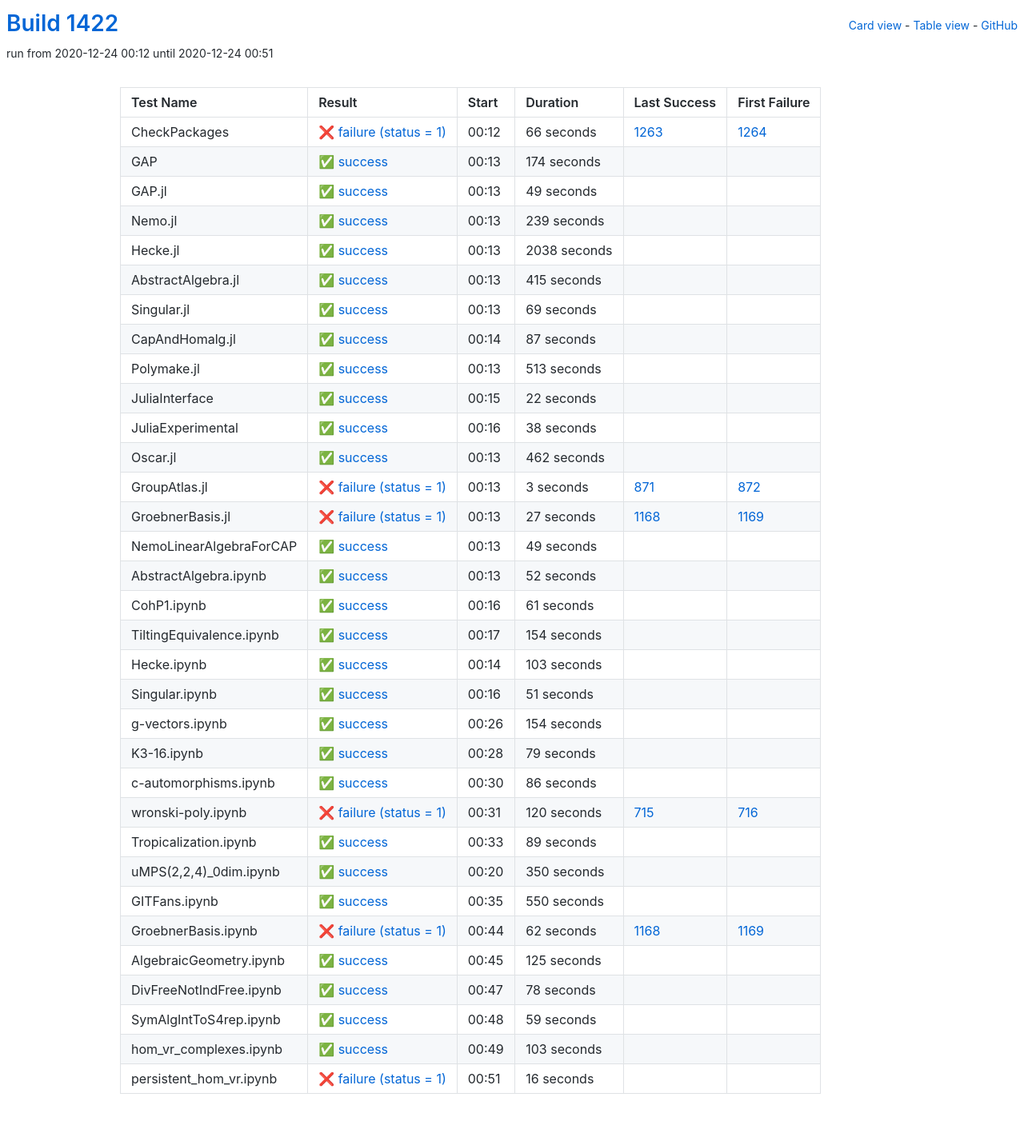
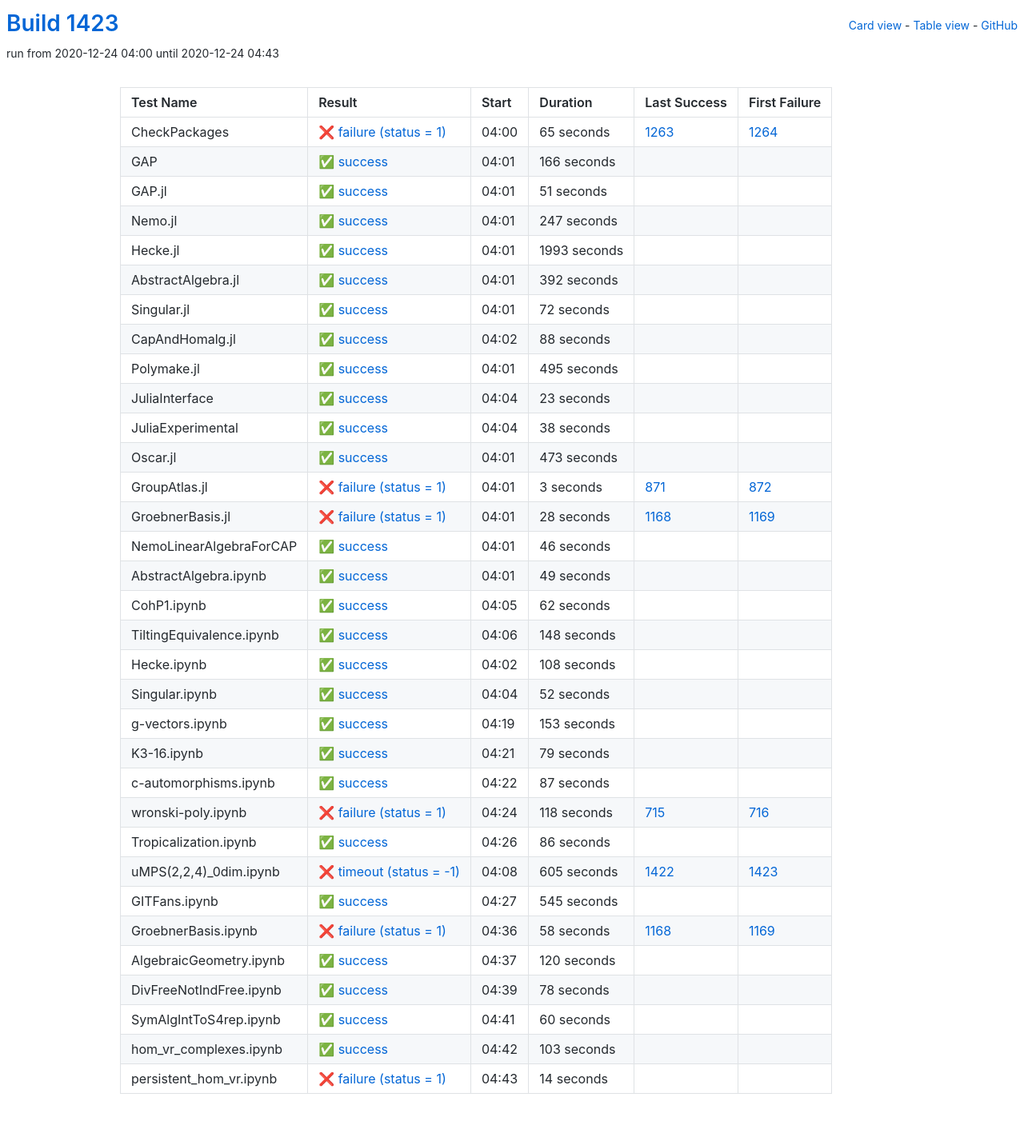
Before and after one commit to oscar-system/oscar-ci-status-stable, a Jekyll site: the page built from table.html, in a window 1280 px wide. Shown: the whole page at 80% size. Built offline with Jekyll 4.4.1, drawn with Linux system fonts in a browser that asks for light colours.

Commit message:
Build #1423

```diff
--- a/_data/ci.yml
+++ b/_data/ci.yml
@@ -1,6 +1,6 @@
 ---
-build: 1422
-build_url: https://oscarci.mathematik.uni-kl.de/job/oscar-stable/1422/
+build: 1423
+build_url: https://oscarci.mathematik.uni-kl.de/job/oscar-stable/1423/
 job: oscar-stable
 organization: oscar-system
 repo: oscar-ci-status-stable
@@ -8,128 +8,128 @@ repourl: https://github.com/oscar-system/oscar-ci-status-stable
 tests:
 - name: CheckPackages
   id: checkpackages
-  log: https://oscarci.mathematik.uni-kl.de/job/oscar-stable/1422/artifact/logs/build-1422/CheckPackages.log
-  start: 2020-12-24 00:12
+  log: https://oscarci.mathematik.uni-kl.de/job/oscar-stable/1423/artifact/logs/build-1423/CheckPackages.log
+  start: 2020-12-24 04:00
   success: false
   exitcode: 1
   status: failure
-  duration: 66
+  duration: 65
   last_success: 1263
   last_success_url: https://oscarci.mathematik.uni-kl.de/job/oscar-stable/1263/
   first_failure: 1264
   first_failure_url: https://oscarci.mathematik.uni-kl.de/job/oscar-stable/1264/
 - name: GAP
   id: gap
-  log: https://oscarci.mathematik.uni-kl.de/job/oscar-stable/1422/artifact/logs/build-1422/GAP.log
-  start: 2020-12-24 00:13
+  log: https://oscarci.mathematik.uni-kl.de/job/oscar-stable/1423/artifact/logs/build-1423/GAP.log
+  start: 2020-12-24 04:01
   success: true
   exitcode: 0
   status: success
-  duration: 174
+  duration: 166
   last_success: false
   last_success_url:
   first_failure: false
   first_failure_url:
 - name: GAP.jl
   id: gap-jl
-  log: https://oscarci.mathematik.uni-kl.de/job/oscar-stable/1422/artifact/logs/build-1422/GAP.jl.log
-  start: 2020-12-24 00:13
+  log: https://oscarci.mathematik.uni-kl.de/job/oscar-stable/1423/artifact/logs/build-1423/GAP.jl.log
+  start: 2020-12-24 04:01
   success: true
   exitcode: 0
   status: success
-  duration: 49
+  duration: 51
   last_success: false
   last_success_url:
   first_failure: false
   first_failure_url:
 - name: Nemo.jl
   id: nemo-jl
-  log: https://oscarci.mathematik.uni-kl.de/job/oscar-stable/1422/artifact/logs/build-1422/Nemo.jl.log
-  start: 2020-12-24 00:13
+  log: https://oscarci.mathematik.uni-kl.de/job/oscar-stable/1423/artifact/logs/build-1423/Nemo.jl.log
+  start: 2020-12-24 04:01
   success: true
   exitcode: 0
   status: success
-  duration: 239
+  duration: 247
   last_success: false
   last_success_url:
   first_failure: false
   first_failure_url:
 - name: Hecke.jl
   id: hecke-jl
-  log: https://oscarci.mathematik.uni-kl.de/job/oscar-stable/1422/artifact/logs/build-1422/Hecke.jl.log
-  start: 2020-12-24 00:13
+  log: https://oscarci.mathematik.uni-kl.de/job/oscar-stable/1423/artifact/logs/build-1423/Hecke.jl.log
+  start: 2020-12-24 04:01
   success: true
   exitcode: 0
   status: success
-  duration: 2038
+  duration: 1993
   last_success: false
   last_success_url:
   first_failure: false
   first_failure_url:
 - name: AbstractAlgebra.jl
   id: abstractalgebra-jl
-  log: https://oscarci.mathematik.uni-kl.de/job/oscar-stable/1422/artifact/logs/build-1422/AbstractAlgebra.jl.log
-  start: 2020-12-24 00:13
+  log: https://oscarci.mathematik.uni-kl.de/job/oscar-stable/1423/artifact/logs/build-1423/AbstractAlgebra.jl.log
+  start: 2020-12-24 04:01
   success: true
   exitcode: 0
   status: success
-  duration: 415
+  duration: 392
   last_success: false
   last_success_url:
   first_failure: false
   first_failure_url:
 - name: Singular.jl
   id: singular-jl
-  log: https://oscarci.mathematik.uni-kl.de/job/oscar-stable/1422/artifact/logs/build-1422/Singular.jl.log
-  start: 2020-12-24 00:13
+  log: https://oscarci.mathematik.uni-kl.de/job/oscar-stable/1423/artifact/logs/build-1423/Singular.jl.log
+  start: 2020-12-24 04:01
   success: true
   exitcode: 0
   status: success
-  duration: 69
+  duration: 72
   last_success: false
   last_success_url:
   first_failure: false
   first_failure_url:
 - name: CapAndHomalg.jl
   id: capandhomalg-jl
-  log: https://oscarci.mathematik.uni-kl.de/job/oscar-stable/1422/artifact/logs/build-1422/CapAndHomalg.jl.log
-  start: 2020-12-24 00:14
+  log: https://oscarci.mathematik.uni-kl.de/job/oscar-stable/1423/artifact/logs/build-1423/CapAndHomalg.jl.log
+  start: 2020-12-24 04:02
   success: true
   exitcode: 0
   status: success
-  duration: 87
+  duration: 88
   last_success: false
   last_success_url:
   first_failure: false
   first_failure_url:
 - name: Polymake.jl
   id: polymake-jl
-  log: https://oscarci.mathematik.uni-kl.de/job/oscar-stable/1422/artifact/logs/build-1422/Polymake.jl.log
-  start: 2020-12-24 00:13
+  log: https://oscarci.mathematik.uni-kl.de/job/oscar-stable/1423/artifact/logs/build-1423/Polymake.jl.log
+  start: 2020-12-24 04:01
   success: true
   exitcode: 0
   status: success
-  duration: 513
+  duration: 495
   last_success: false
   last_success_url:
   first_failure: false
   first_failure_url:
 - name: JuliaInterface
   id: juliainterface
-  log: https://oscarci.mathematik.uni-kl.de/job/oscar-stable/1422/artifact/logs/build-1422/JuliaInterface.log
-  start: 2020-12-24 00:15
+  log: https://oscarci.mathematik.uni-kl.de/job/oscar-stable/1423/artifact/logs/build-1423/JuliaInterface.log
+  start: 2020-12-24 04:04
   success: true
   exitcode: 0
   status: success
-  duration: 22
+  duration: 23
   last_success: false
   last_success_url:
   first_failure: false
   first_failure_url:
 - name: JuliaExperimental
   id: juliaexperimental
-  log: https://oscarci.mathematik.uni-kl.de/job/oscar-stable/1422/artifact/logs/build-1422/JuliaExperimental.log
-  start: 2020-12-24 00:16
+  log: https://oscarci.mathematik.uni-kl.de/job/oscar-stable/1423/artifact/logs/build-1423/JuliaExperimental.log
+  start: 2020-12-24 04:04
   success: true
   exitcode: 0
   status: success
@@ -140,20 +140,20 @@ tests:
   first_failure_url:
 - name: Oscar.jl
   id: oscar-jl
-  log: https://oscarci.mathematik.uni-kl.de/job/oscar-stable/1422/artifact/logs/build-1422/Oscar.jl.log
-  start: 2020-12-24 00:13
+  log: https://oscarci.mathematik.uni-kl.de/job/oscar-stable/1423/artifact/logs/build-1423/Oscar.jl.log
+  start: 2020-12-24 04:01
   success: true
   exitcode: 0
   status: success
-  duration: 462
+  duration: 473
   last_success: false
   last_success_url:
   first_failure: false
   first_failure_url:
 - name: GroupAtlas.jl
   id: groupatlas-jl
-  log: https://oscarci.mathematik.uni-kl.de/job/oscar-stable/1422/artifact/logs/build-1422/GroupAtlas.jl.log
-  start: 2020-12-24 00:13
+  log: https://oscarci.mathematik.uni-kl.de/job/oscar-stable/1423/artifact/logs/build-1423/GroupAtlas.jl.log
+  start: 2020-12-24 04:01
   success: false
   exitcode: 1
   status: failure
@@ -164,20 +164,32 @@ tests:
   first_failure_url: https://oscarci.mathematik.uni-kl.de/job/oscar-stable/872/
 - name: GroebnerBasis.jl
   id: groebnerbasis-jl
-  log: https://oscarci.mathematik.uni-kl.de/job/oscar-stable/1422/artifact/logs/build-1422/GroebnerBasis.jl.log
-  start: 2020-12-24 00:13
+  log: https://oscarci.mathematik.uni-kl.de/job/oscar-stable/1423/artifact/logs/build-1423/GroebnerBasis.jl.log
+  start: 2020-12-24 04:01
   success: false
   exitcode: 1
   status: failure
-  duration: 27
+  duration: 28
   last_success: 1168
   last_success_url: https://oscarci.mathematik.uni-kl.de/job/oscar-stable/1168/
   first_failure: 1169
   first_failure_url: https://oscarci.mathematik.uni-kl.de/job/oscar-stable/1169/
 - name: NemoLinearAlgebraForCAP
   id: nemolinearalgebraforcap
-  log: https://oscarci.mathematik.uni-kl.de/job/oscar-stable/1422/artifact/logs/build-1422/NemoLinearAlgebraForCAP.log
-  start: 2020-12-24 00:13
+  log: https://oscarci.mathematik.uni-kl.de/job/oscar-stable/1423/artifact/logs/build-1423/NemoLinearAlgebraForCAP.log
+  start: 2020-12-24 04:01
+  success: true
+  exitcode: 0
+  status: success
+  duration: 46
+  last_success: false
+  last_success_url:
+  first_failure: false
+  first_failure_url:
+- name: AbstractAlgebra.ipynb
+  id: abstractalgebra-ipynb
+  log: https://oscarci.mathematik.uni-kl.de/job/oscar-stable/1423/artifact/logs/build-1423/AbstractAlgebra.ipynb.log
+  start: 2020-12-24 04:01
   success: true
   exitcode: 0
   status: success
@@ -186,10 +198,46 @@ tests:
   last_success_url:
   first_failure: false
   first_failure_url:
-- name: AbstractAlgebra.ipynb
-  id: abstractalgebra-ipynb
-  log: https://oscarci.mathematik.uni-kl.de/job/oscar-stable/1422/artifact/logs/build-1422/AbstractAlgebra.ipynb.log
-  start: 2020-12-24 00:13
+- name: CohP1.ipynb
+  id: cohp1-ipynb
+  log: https://oscarci.mathematik.uni-kl.de/job/oscar-stable/1423/artifact/logs/build-1423/CohP1.ipynb.log
+  start: 2020-12-24 04:05
+  success: true
+  exitcode: 0
+  status: success
+  duration: 62
+  last_success: false
+  last_success_url:
+  first_failure: false
+  first_failure_url:
+- name: TiltingEquivalence.ipynb
+  id: tiltingequivalence-ipynb
+  log: https://oscarci.mathematik.uni-kl.de/job/oscar-stable/1423/artifact/logs/build-1423/TiltingEquivalence.ipynb.log
+  start: 2020-12-24 04:06
+  success: true
+  exitcode: 0
+  status: success
+  duration: 148
+  last_success: false
+  last_success_url:
+  first_failure: false
+  first_failure_url:
+- name: Hecke.ipynb
+  id: hecke-ipynb
+  log: https://oscarci.mathematik.uni-kl.de/job/oscar-stable/1423/artifact/logs/build-1423/Hecke.ipynb.log
+  start: 2020-12-24 04:02
+  success: true
+  exitcode: 0
+  status: success
+  duration: 108
+  last_success: false
+  last_success_url:
+  first_failure: false
+  first_failure_url:
+- name: Singular.ipynb
+  id: singular-ipynb
+  log: https://oscarci.mathematik.uni-kl.de/job/oscar-stable/1423/artifact/logs/build-1423/Singular.ipynb.log
+  start: 2020-12-24 04:04
   success: true
   exitcode: 0
   status: success
@@ -198,70 +246,22 @@ tests:
   last_success_url:
   first_failure: false
   first_failure_url:
-- name: CohP1.ipynb
-  id: cohp1-ipynb
-  log: https://oscarci.mathematik.uni-kl.de/job/oscar-stable/1422/artifact/logs/build-1422/CohP1.ipynb.log
-  start: 2020-12-24 00:16
+- name: g-vectors.ipynb
+  id: g-vectors-ipynb
+  log: https://oscarci.mathematik.uni-kl.de/job/oscar-stable/1423/artifact/logs/build-1423/g-vectors.ipynb.log
+  start: 2020-12-24 04:19
   success: true
   exitcode: 0
   status: success
-  duration: 61
-  last_success: false
-  last_success_url:
-  first_failure: false
-  first_failure_url:
-- name: TiltingEquivalence.ipynb
-  id: tiltingequivalence-ipynb
-  log: https://oscarci.mathematik.uni-kl.de/job/oscar-stable/1422/artifact/logs/build-1422/TiltingEquivalence.ipynb.log
-  start: 2020-12-24 00:17
-  success: true
-  exitcode: 0
-  status: success
-  duration: 154
-  last_success: false
-  last_success_url:
-  first_failure: false
-  first_failure_url:
-- name: Hecke.ipynb
-  id: hecke-ipynb
-  log: https://oscarci.mathematik.uni-kl.de/job/oscar-stable/1422/artifact/logs/build-1422/Hecke.ipynb.log
-  start: 2020-12-24 00:14
-  success: true
-  exitcode: 0
-  status: success
-  duration: 103
-  last_success: false
-  last_success_url:
-  first_failure: false
-  first_failure_url:
-- name: Singular.ipynb
-  id: singular-ipynb
-  log: https://oscarci.mathematik.uni-kl.de/job/oscar-stable/1422/artifact/logs/build-1422/Singular.ipynb.log
-  start: 2020-12-24 00:16
-  success: true
-  exitcode: 0
-  status: success
-  duration: 51
-  last_success: false
-  last_success_url:
-  first_failure: false
-  first_failure_url:
-- name: g-vectors.ipynb
-  id: g-vectors-ipynb
-  log: https://oscarci.mathematik.uni-kl.de/job/oscar-stable/1422/artifact/logs/build-1422/g-vectors.ipynb.log
-  start: 2020-12-24 00:26
-  success: true
-  exitcode: 0
-  status: success
-  duration: 154
+  duration: 153
   last_success: false
   last_success_url:
   first_failure: false
   first_failure_url:
 - name: K3-16.ipynb
   id: k3-16-ipynb
-  log: https://oscarci.mathematik.uni-kl.de/job/oscar-stable/1422/artifact/logs/build-1422/K3-16.ipynb.log
-  start: 2020-12-24 00:28
+  log: https://oscarci.mathematik.uni-kl.de/job/oscar-stable/1423/artifact/logs/build-1423/K3-16.ipynb.log
+  start: 2020-12-24 04:21
   success: true
   exitcode: 0
   status: success
@@ -272,8 +272,32 @@ tests:
   first_failure_url:
 - name: c-automorphisms.ipynb
   id: c-automorphisms-ipynb
-  log: https://oscarci.mathematik.uni-kl.de/job/oscar-stable/1422/artifact/logs/build-1422/c-automorphisms.ipynb.log
-  start: 2020-12-24 00:30
+  log: https://oscarci.mathematik.uni-kl.de/job/oscar-stable/1423/artifact/logs/build-1423/c-automorphisms.ipynb.log
+  start: 2020-12-24 04:22
+  success: true
+  exitcode: 0
+  status: success
+  duration: 87
+  last_success: false
+  last_success_url:
+  first_failure: false
+  first_failure_url:
+- name: wronski-poly.ipynb
+  id: wronski-poly-ipynb
+  log: https://oscarci.mathematik.uni-kl.de/job/oscar-stable/1423/artifact/logs/build-1423/wronski-poly.ipynb.log
+  start: 2020-12-24 04:24
+  success: false
+  exitcode: 1
+  status: failure
+  duration: 118
+  last_success: 715
+  last_success_url: https://oscarci.mathematik.uni-kl.de/job/oscar-stable/715/
+  first_failure: 716
+  first_failure_url: https://oscarci.mathematik.uni-kl.de/job/oscar-stable/716/
+- name: Tropicalization.ipynb
+  id: tropicalization-ipynb
+  log: https://oscarci.mathematik.uni-kl.de/job/oscar-stable/1423/artifact/logs/build-1423/Tropicalization.ipynb.log
+  start: 2020-12-24 04:26
   success: true
   exitcode: 0
   status: success
@@ -282,82 +306,58 @@ tests:
   last_success_url:
   first_failure: false
   first_failure_url:
-- name: wronski-poly.ipynb
-  id: wronski-poly-ipynb
-  log: https://oscarci.mathematik.uni-kl.de/job/oscar-stable/1422/artifact/logs/build-1422/wronski-poly.ipynb.log
-  start: 2020-12-24 00:31
+- name: uMPS(2,2,4)_0dim.ipynb
+  id: umps-2-2-4-0dim-ipynb
+  log: https://oscarci.mathematik.uni-kl.de/job/oscar-stable/1423/artifact/logs/build-1423/uMPS-2-2-4-_0dim.ipynb.log
+  start: 2020-12-24 04:08
   success: false
-  exitcode: 1
-  status: failure
-  duration: 120
-  last_success: 715
-  last_success_url: https://oscarci.mathematik.uni-kl.de/job/oscar-stable/715/
-  first_failure: 716
-  first_failure_url: https://oscarci.mathematik.uni-kl.de/job/oscar-stable/716/
-- name: Tropicalization.ipynb
-  id: tropicalization-ipynb
-  log: https://oscarci.mathematik.uni-kl.de/job/oscar-stable/1422/artifact/logs/build-1422/Tropicalization.ipynb.log
-  start: 2020-12-24 00:33
+  exitcode: -1
+  status: timeout
+  duration: 605
+  last_success: 1422
+  last_success_url: https://oscarci.mathematik.uni-kl.de/job/oscar-stable/1422/
+  first_failure: 1423
+  first_failure_url: https://oscarci.mathematik.uni-kl.de/job/oscar-stable/1423/
+- name: GITFans.ipynb
+  id: gitfans-ipynb
+  log: https://oscarci.mathematik.uni-kl.de/job/oscar-stable/1423/artifact/logs/build-1423/GITFans.ipynb.log
+  start: 2020-12-24 04:27
   success: true
   exitcode: 0
   status: success
-  duration: 89
-  last_success: false
-  last_success_url:
-  first_failure: false
-  first_failure_url:
-- name: uMPS(2,2,4)_0dim.ipynb
-  id: umps-2-2-4-0dim-ipynb
-  log: https://oscarci.mathematik.uni-kl.de/job/oscar-stable/1422/artifact/logs/build-1422/uMPS-2-2-4-_0dim.ipynb.log
-  start: 2020-12-24 00:20
-  success: true
-  exitcode: 0
-  status: success
-  duration: 350
-  last_success: false
-  last_success_url:
-  first_failure: false
-  first_failure_url:
-- name: GITFans.ipynb
-  id: gitfans-ipynb
-  log: https://oscarci.mathematik.uni-kl.de/job/oscar-stable/1422/artifact/logs/build-1422/GITFans.ipynb.log
-  start: 2020-12-24 00:35
-  success: true
-  exitcode: 0
-  status: success
-  duration: 550
+  duration: 545
   last_success: false
   last_success_url:
   first_failure: false
   first_failure_url:
 - name: GroebnerBasis.ipynb
   id: groebnerbasis-ipynb
-  log: https://oscarci.mathematik.uni-kl.de/job/oscar-stable/1422/artifact/logs/build-1422/GroebnerBasis.ipynb.log
-  start: 2020-12-24 00:44
+  log: https://oscarci.mathematik.uni-kl.de/job/oscar-stable/1423/artifact/logs/build-1423/GroebnerBasis.ipynb.log
+  start: 2020-12-24 04:36
   success: false
   exitcode: 1
   status: failure
-  duration: 62
+  duration: 58
   last_success: 1168
   last_success_url: https://oscarci.mathematik.uni-kl.de/job/oscar-stable/1168/
   first_failure: 1169
   first_failure_url: https://oscarci.mathematik.uni-kl.de/job/oscar-stable/1169/
 - name: AlgebraicGeometry.ipynb
   id: algebraicgeometry-ipynb
-  log: https://oscarci.mathematik.uni-kl.de/job/oscar-stable/1422/artifact/logs/build-1422/AlgebraicGeometry.ipynb.log
-  start: 2020-12-24 00:45
+  log: https://oscarci.mathematik.uni-kl.de/job/oscar-stable/1423/artifact/logs/build-1423/AlgebraicGeometry.ipynb.log
+  start: 2020-12-24 04:37
   success: true
   exitcode: 0
   status: success
-  duration: 125
+  duration: 120
   last_success: false
   last_success_url:
   first_failure: false
   first_failure_url:
 - name: DivFreeNotIndFree.ipynb
   id: divfreenotindfree-ipynb
-  log: https://oscarci.mathematik.uni-kl.de/job/oscar-stable/1422/artifact/logs/build-1422/DivFreeNotIndFree.ipynb.log
-  start: 2020-12-24 00:47
+  log: https://oscarci.mathematik.uni-kl.de/job/oscar-stable/1423/artifact/logs/build-1423/DivFreeNotIndFree.ipynb.log
+  start: 2020-12-24 04:39
   success: true
   exitcode: 0
   status: success
@@ -368,20 +368,20 @@ tests:
   first_failure_url:
 - name: SymAlgIntToS4rep.ipynb
   id: symalginttos4rep-ipynb
-  log: https://oscarci.mathematik.uni-kl.de/job/oscar-stable/1422/artifact/logs/build-1422/SymAlgIntToS4rep.ipynb.log
-  start: 2020-12-24 00:48
+  log: https://oscarci.mathematik.uni-kl.de/job/oscar-stable/1423/artifact/logs/build-1423/SymAlgIntToS4rep.ipynb.log
+  start: 2020-12-24 04:41
   success: true
   exitcode: 0
   status: success
-  duration: 59
+  duration: 60
   last_success: false
   last_success_url:
   first_failure: false
   first_failure_url:
 - name: hom_vr_complexes.ipynb
   id: hom-vr-complexes-ipynb
-  log: https://oscarci.mathematik.uni-kl.de/job/oscar-stable/1422/artifact/logs/build-1422/hom_vr_complexes.ipynb.log
-  start: 2020-12-24 00:49
+  log: https://oscarci.mathematik.uni-kl.de/job/oscar-stable/1423/artifact/logs/build-1423/hom_vr_complexes.ipynb.log
+  start: 2020-12-24 04:42
   success: true
   exitcode: 0
   status: success
@@ -392,12 +392,12 @@ tests:
   first_failure_url:
 - name: persistent_hom_vr.ipynb
   id: persistent-hom-vr-ipynb
-  log: https://oscarci.mathematik.uni-kl.de/job/oscar-stable/1422/artifact/logs/build-1422/persistent_hom_vr.ipynb.log
-  start: 2020-12-24 00:51
+  log: https://oscarci.mathematik.uni-kl.de/job/oscar-stable/1423/artifact/logs/build-1423/persistent_hom_vr.ipynb.log
+  start: 2020-12-24 04:43
   success: false
   exitcode: 1
   status: failure
-  duration: 16
+  duration: 14
   last_success: false
   last_success_url:
   first_failure: false
```
Also changed, not shown: README.md.
